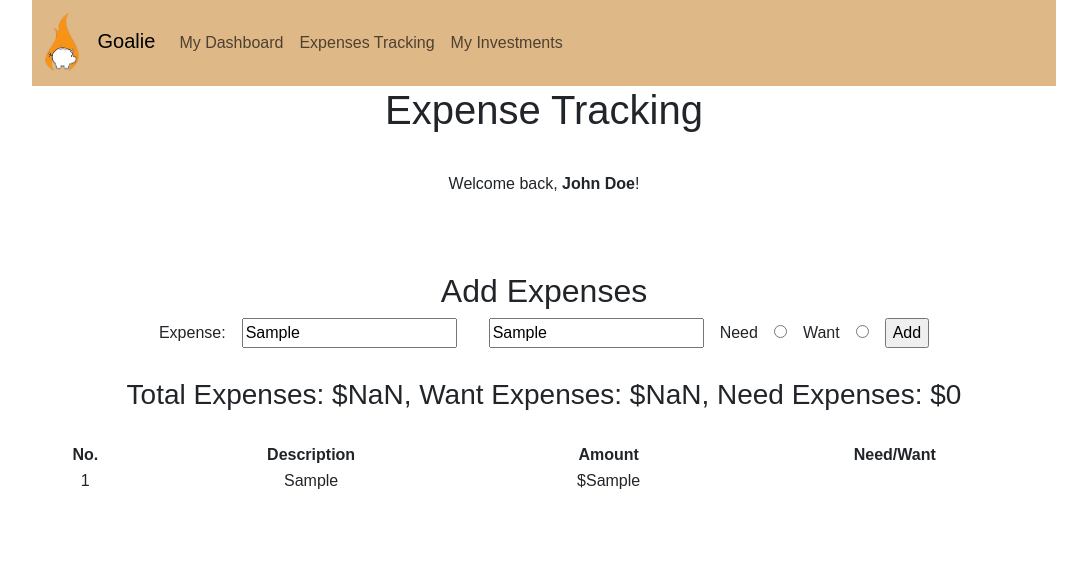
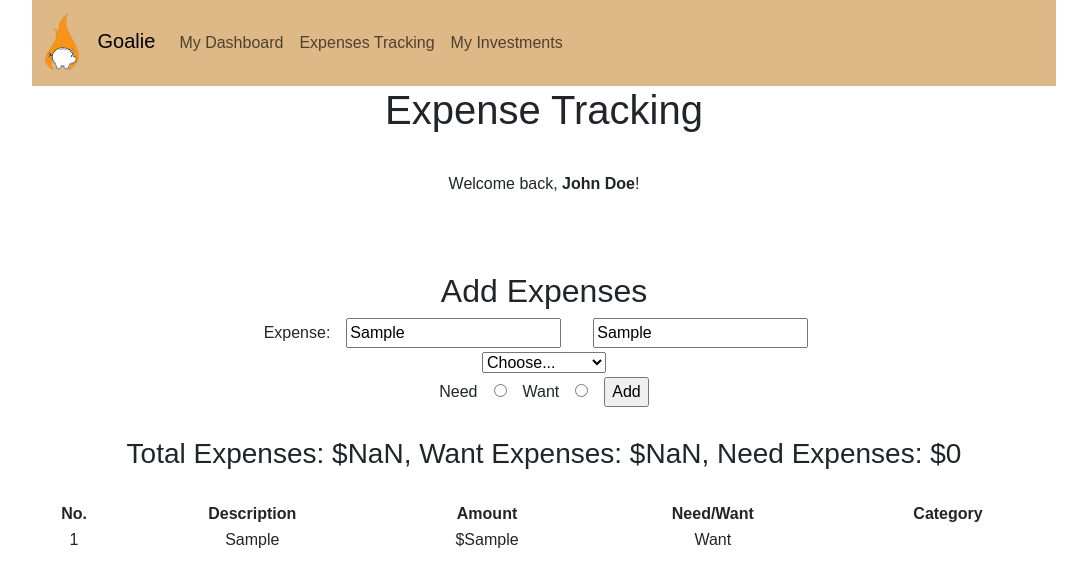
Before and after one commit to xghan99/csb-rn409, a React (Create React App) app: page / in a window 1280 px wide. Both pictures are taken after typing "Sample", "Sample" into the empty fields and a click on the input "Add". Shown: the top 586 px of the page, without its empty margins (96-1183 px from the left). Built offline with nearby package versions, Linux system fonts and the light colour scheme.

Commit message:
working categories selecting

```diff
--- /dev/null
+++ b/src/components/CategoryDropdown.js
@@ -0,0 +1,32 @@
+import React from "react";
+import { DropdownButton, Dropdown } from "react-bootstrap";
+
+class CategoryDropdown extends React.Component {
+  constructor() {
+    super();
+    this.state = { category: "Category" };
+  }
+
+  handleInputChange(e) {
+    //const lst = ["Food & Drinks", "Entertainment", "Others"];
+    //if (!(e in lst)) { return }
+    this.setState({ category: e });
+  }
+
+  render() {
+    return (
+      <DropdownButton
+        alignRight
+        title={this.state.category}
+        id="dropdown-menu-align-right"
+        onSelect={(e) => this.handleInputChange(e)}
+      >
+        <Dropdown.Item eventKey="Food & Drinks">Food & Drinks</Dropdown.Item>
+        <Dropdown.Item eventKey="Entertainment">Entertainment</Dropdown.Item>
+        <Dropdown.Item eventKey="Others">Others</Dropdown.Item>
+      </DropdownButton>
+    );
+  }
+}
+
+export default CategoryDropdown;
--- a/src/components/TaskManager.js
+++ b/src/components/TaskManager.js
@@ -1,10 +1,15 @@
 import React, { useState } from "react";
+//import { DropdownButton, Dropdown } from "react-bootstrap";
+import CategoryDropdown from "./CategoryDropdown.js";
+import { Form } from "react-bootstrap";
 
 function TaskManager() {
   const [tasks, setTasks] = useState([]);
   const [newTaskText, setNewTaskText] = useState("");
   const [isNeed, setNeedWant] = useState(false);
   const [amount, setAmount] = useState();
+  const [category, setCat] = useState("");
+
   const amountAddFunc = (seed, currObj) =>
     Number(seed) + Number(currObj.amount);
   const totalAmount = tasks.reduce(amountAddFunc, 0);
@@ -36,7 +41,8 @@ function TaskManager() {
       {
         description: description,
         isNeed: isNeed,
-        amount: amount
+        amount: amount,
+        category: category
       }
     ];
     setTasks(newTasks);
@@ -71,6 +77,21 @@ function TaskManager() {
               onChange={(event) => setAmount(event.target.value)}
             />
           </label>
+          <Form inline>
+            <Form.Control
+              as="select"
+              className="my-1 mr-sm-2"
+              id="inlineFormCustomSelectPref"
+              custom
+              onChange={(e) => setCat(e.target.value)}
+            >
+              <option value="NIL">Choose...</option>
+              <option value="Food & Drink">Food & Drinks</option>
+              <option value="Entertainment">Entertainment</option>
+              <option value="Others">Others</option>
+            </Form.Control>
+          </Form>
+
           <label>
             Need
             <input
@@ -113,6 +134,7 @@ function TaskManager() {
               <th>Description</th>
               <th>Amount</th>
               <th>Need/Want</th>
+              <th>Category</th>
             </tr>
           </thead>
           <tbody>
@@ -124,7 +146,8 @@ function TaskManager() {
                 <td>{index + 1}</td>
                 <td>{task.description}</td>
                 <td>${task.amount}</td>
-                <td>{task.needwant}</td>
+                <td>{task.isNeed ? "Need" : "Want"}</td>
+                <td>{task.category}</td>
               </tr>
             ))}
           </tbody>
--- a/src/components/TopBar.js
+++ b/src/components/TopBar.js
@@ -1,5 +1,4 @@
 import { Nav, Navbar } from "react-bootstrap";
-
 import { Fragment, Component } from "react";
 import "bootstrap/dist/css/bootstrap.min.css";
 
```
